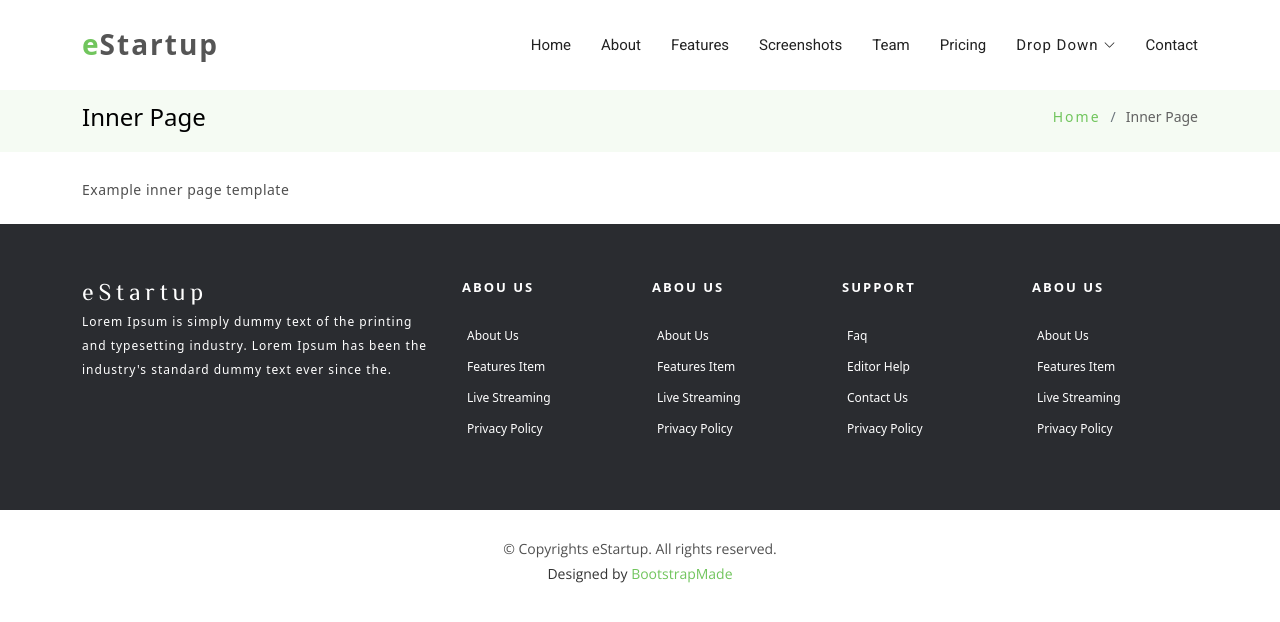
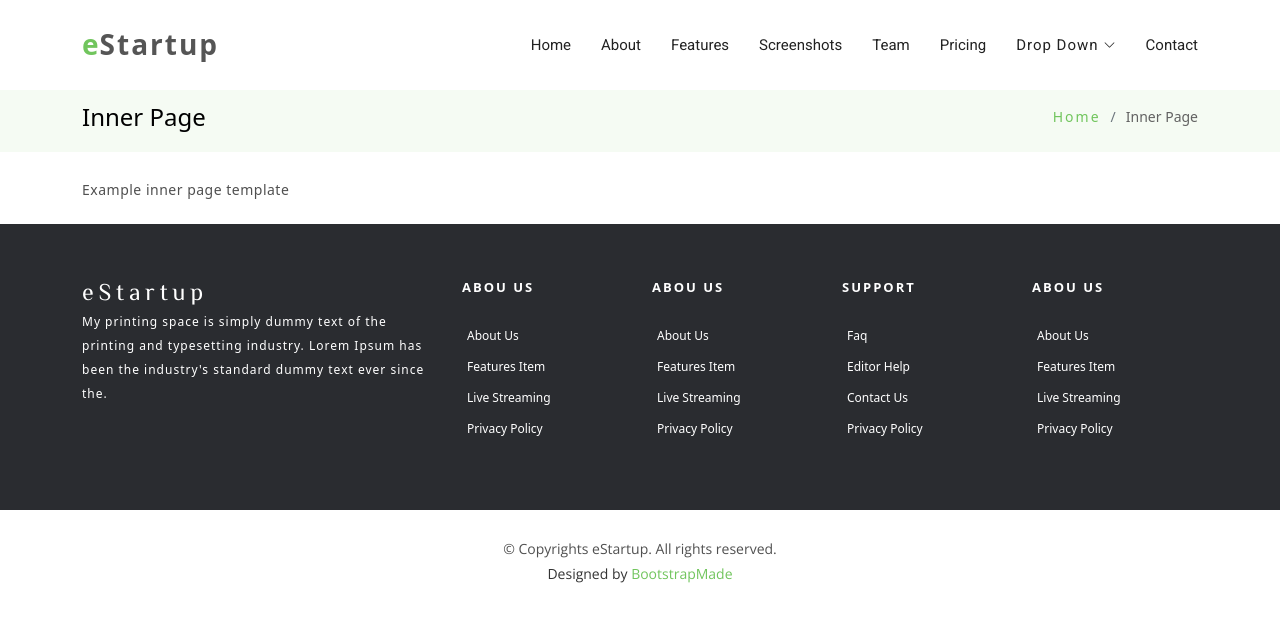
Before and after one commit to Veraclaud/ai-startup-website, a plain HTML site: page inner-page.html in a window 1280 px wide. Drawn offline with nearby package versions, Linux system fonts and the light colour scheme.

Commit message:
This is Jerry's section

```diff
--- a/inner-page.html
+++ b/inner-page.html
@@ -116,7 +116,7 @@
           <div class="footer-logo">
 
             <a class="navbar-brand" href="#">eStartup</a>
-            <p>Lorem Ipsum is simply dummy text of the printing and typesetting industry. Lorem Ipsum has been the industry's standard dummy text ever since the.</p>
+            <p>My printing space is simply dummy text of the printing and typesetting industry. Lorem Ipsum has been the industry's standard dummy text ever since the.</p>
 
           </div>
         </div>
```
